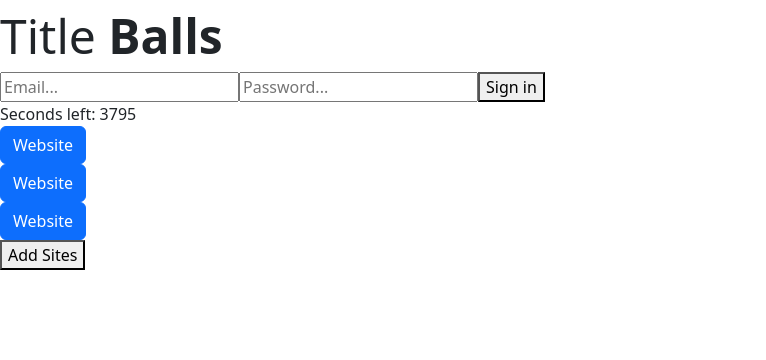
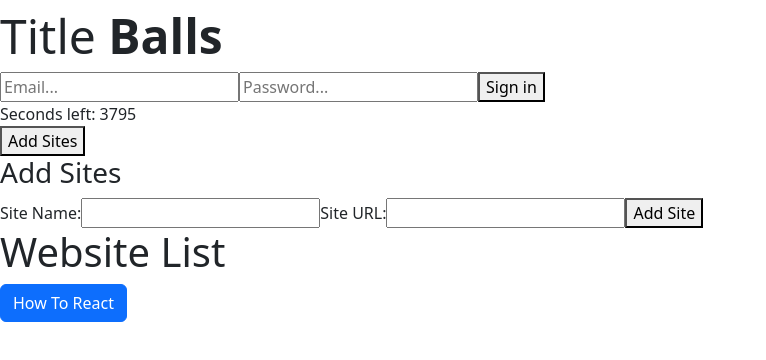
Before and after one commit to ShadowShark99/React-based-workspace, a React (Vite) app: page / in a window 1280 px wide. Shown: the top 360 px of the page, without its empty margins (0-766 px from the left). Built offline with nearby package versions, Linux system fonts and the light colour scheme.

Commit message:
Install AddSites Button and fix re-rendering issues

```diff
--- a/src/App.tsx
+++ b/src/App.tsx
@@ -1,22 +1,32 @@
+import { useState } from "react";
 import AddSites from "./components/AddSites";
 import Auth from "./components/Auth";
-import Button from "./components/Button";
+//import Button from "./components/Button";
 import Pomodoro from "./components/Pomodoro";
 import Title from "./components/Title"
+import SiteList from "./components/SiteList";
 
-export const App = () => {
+const App = () => {
   let pomoTime = 3800;
-  const butts = ["https://sentry.io/answers/how-do-i-create-an-html-button-that-acts-like-a-link/", "https://getbootstrap.com/docs/5.3/components/button-group/", "https://react.dev/reference/react/useEffect"];
+  //set states
+  const [sites,setSites] = useState([["How To React","https://react.dev/learn/thinking-in-react"]]);
+
+  // const handleAddSite = () => setSites([...sites, [siteName,siteURL]]);
+
+  //test with dummy values
+  //  const handleSetSN = (e) => setSiteName("SiteName");
+  //  const handleSetSU = (e) => setSiteURL("Url");
+  //  const handleSetSN = (e) => setSiteName(e.target.value);
+  //  const handleSetSU = (e) => setSiteURL(e.target.value);
+  //const butts = ["https://sentry.io/answers/how-do-i-create-an-html-button-that-acts-like-a-link/", "https://getbootstrap.com/docs/5.3/components/button-group/", "https://react.dev/reference/react/useEffect"];
   return (
     <>
     <div>
     <Title></Title>
     <Auth></Auth>
     <Pomodoro time={pomoTime}></Pomodoro>
-    {butts.map((item) => (
-      <Button>{item}</Button>
-    ))}
-    <AddSites></AddSites>
+    <AddSites onAddSite={setSites }></AddSites>
+    <SiteList siteL={sites}></SiteList>
     </div>
     </>
   )
--- a/src/components/AddSites.tsx
+++ b/src/components/AddSites.tsx
@@ -1,38 +1,52 @@
-
-import { useState } from 'react';
+import { memo, useEffect, useRef, useState } from 'react';
 import Popup from 'reactjs-popup';
 import 'reactjs-popup/dist/index.css';
+import Button from './Button';
+import SubSite from './SubSite';
 
-const AddSites = () => {
-  const [sites, setSites] = useState([]);
+interface Props{
+  // currSites: string[][];
+  onAddSite: (sites) => void;
+}
+
+const AddSites = ({onAddSite} : Props) => {
+
+  // function addSite(e: any) {
+  //   e.preventDefault();
+  //   const siteName = e.target.siteName.value;
+  //   const siteURL = e.target.siteURL.value;
+  //   setSites([...sites, {siteName, siteURL}]);
+  // }
+
   const [siteName, setSiteName] = useState("");
   const [siteURL, setSiteURL] = useState("");
 
-  function addSite(e: any) {
-    e.preventDefault();
-    const siteName = e.target.siteName.value;
-    const siteURL = e.target.siteURL.value;
-    setSites([...sites, {siteName, siteURL}]);
-  }
+//const [pairs,setPairs] = useState([["poo","pee"],["theory","practice"],["biag", "blog"]]);
 
   return (
     <>
     <div>
-
-    </div>
-    <div>
       <Popup trigger={<button className="button"> Add Sites </button>} position="right center">
         <div>
           <h3> Add Sites </h3>
-          <form>
+
             <label> Site Name: </label>
             <input type="text" name="siteName" onChange={(e) => setSiteName(e.target.value)} />
             <label> Site URL: </label>
             <input type="text" name="siteURL" onChange={(e) => setSiteURL(e.target.value)}/>
-            <button type="submit"> Add Site </button>
-          </form>
+            <SubSite onSub={() => onAddSite((sites) => [...sites, [siteName, siteURL]])}></SubSite>
+
         </div>
       </Popup>
+      <h3> Add Sites </h3>
+          {/* <form> */}
+            <label> Site Name: </label>
+            <input type="text" name="siteName" onChange={(e) => setSiteName(e.target.value)} />
+            <label> Site URL: </label>
+            <input type="text" name="siteURL" onChange={(e) => setSiteURL(e.target.value)}/>
+            <button type="submit"
+                  onClick={() => onAddSite((sites) => [...sites, [siteName, siteURL]])}> Add Site </button>
+          {/* </form> */}
     </div>
     </>
   )
--- a/src/components/Button.tsx
+++ b/src/components/Button.tsx
@@ -1,11 +1,12 @@
 interface Props{
   children: string;
+  url: string;
 }
 
-const Button = ({children}: Props) => {
+const Button = ({children,url}: Props) => {
   return (
-    <form target="_blank" action={children}>
-      <button className="btn btn-primary">Website</button>
+    <form target="_blank" action={url}>
+      <button className="btn btn-primary">{children}</button>
     </form>
   )
 }
--- /dev/null
+++ b/src/components/SiteList.tsx
@@ -0,0 +1,18 @@
+import Button from './Button'
+
+interface Props{
+  siteL: string[][];
+}
+
+const SiteList = ({siteL}: Props) => {
+  return (
+    <div>
+          <h1>Website List</h1>
+            {siteL.map((site, index) => (
+              <Button key={index} url={site[1]}>{site[0]}</Button>
+            ))}
+        </div>
+  )
+}
+
+export default SiteList
--- /dev/null
+++ b/src/components/SubSite.tsx
@@ -0,0 +1,13 @@
+
+interface Props{
+  onSub: () => void;
+}
+
+const SubSite = ({onSub}:Props) => {
+  return (
+    <button type="submit"
+                  onClick={onSub}> Add Site </button>
+  )
+}
+
+export default SubSite
```
